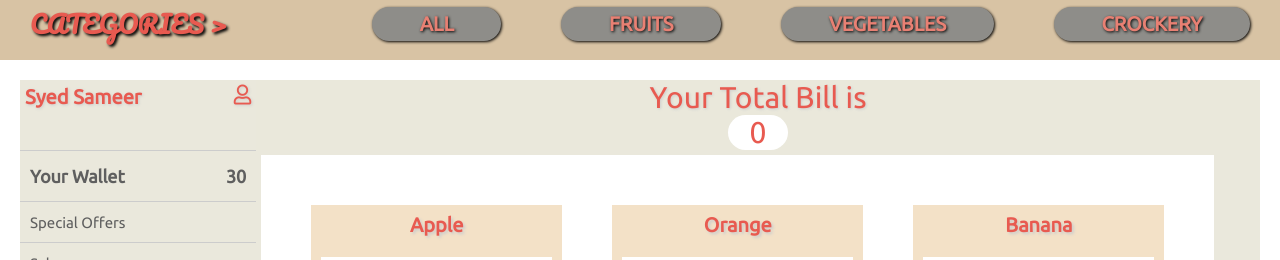
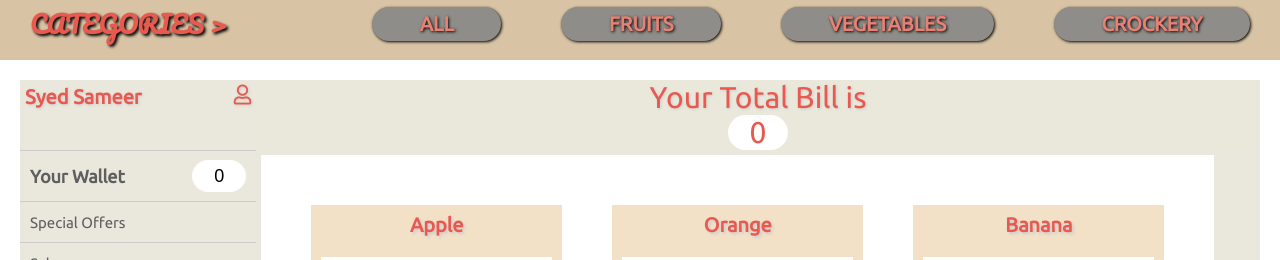
Before and after one commit to syed-sameer1/super-mart, a plain HTML site: page index.html in a window 1280 px wide. Shown: the part 122-382 px from the top of the page. Drawn offline with Linux system fonts and the light colour scheme.

Commit message:
Add files via upload

```diff
--- a/index.html
+++ b/index.html
@@ -34,8 +34,8 @@
             </div>
             <div>
                 Your Wallet
-                <!-- <input type="text" value="0" id="wallet"> -->
-                <span id="wallet">30</span>
+                <input type="text" value="0" id="wallet">
+                <!-- <span id="wallet">30</span> -->
             </div>
             <div class="menu">Special Offers</div>
             <div class="menu">Sale</div>
--- a/style.css
+++ b/style.css
@@ -6,11 +6,13 @@
   /* Track */
   ::-webkit-scrollbar-track {
     background: #f3e1c7;
+    border-radius: 10px;
   }
 
   /* Handle */
   ::-webkit-scrollbar-thumb {
     background: #ff9a8d;
+    border-radius: 10px;
   }
 
   /* Handle on hover */
```
